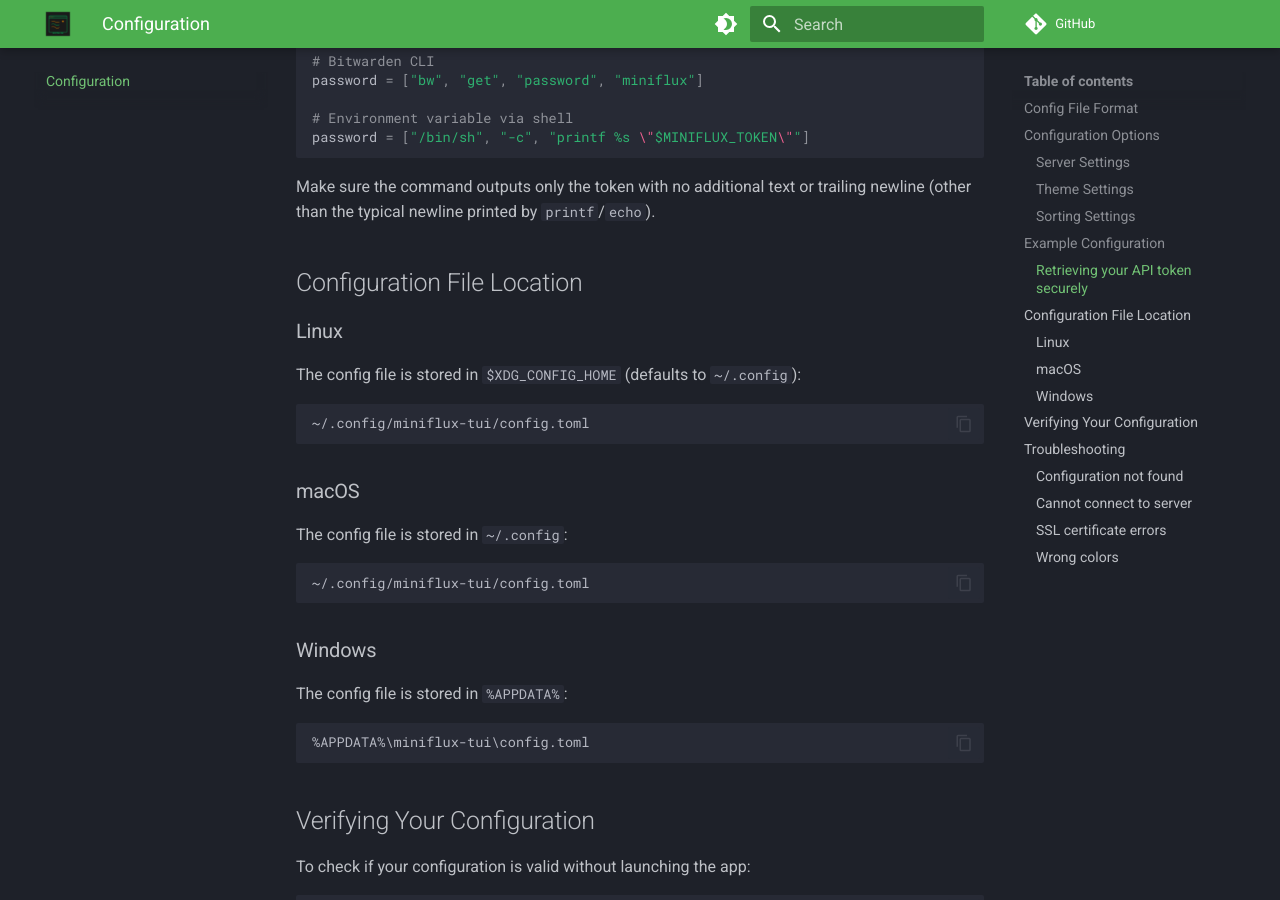
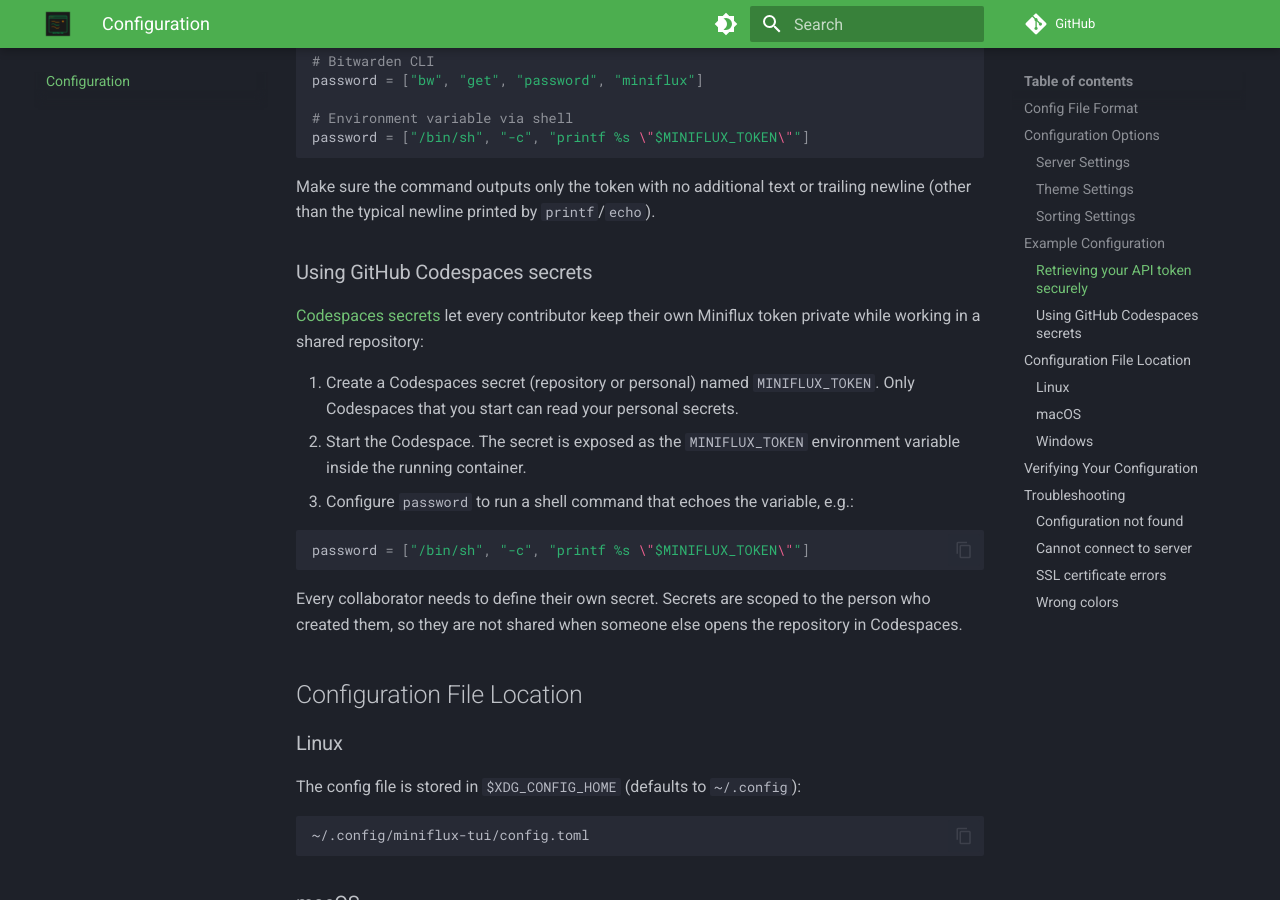
Before and after one commit to reuteras/miniflux-tui-py, an MkDocs documentation site: the page built from docs/configuration.md, in a window 1280 px wide and 900 px high, scrolled down 1851 px. Built offline with MkDocs 1.6.1 and Material for MkDocs 9.7.7, drawn with Linux system fonts in a browser that asks for light colours; comment, search, counter and statistics services are not loaded.

Commit message:
docs: document codespaces secrets

````diff
--- a/docs/configuration.md
+++ b/docs/configuration.md
@@ -86,6 +86,26 @@
 Make sure the command outputs only the token with no additional text or
 trailing newline (other than the typical newline printed by `printf`/`echo`).
 
+### Using GitHub Codespaces secrets
+
+[Codespaces secrets](https://docs.github.com/codespaces/managing-your-codespaces/managing-secrets-for-your-codespaces)
+let every contributor keep their own Miniflux token private while working in a
+shared repository:
+
+1. Create a Codespaces secret (repository or personal) named `MINIFLUX_TOKEN`.
+   Only Codespaces that you start can read your personal secrets.
+2. Start the Codespace. The secret is exposed as the `MINIFLUX_TOKEN`
+   environment variable inside the running container.
+3. Configure `password` to run a shell command that echoes the variable, e.g.:
+
+   ```toml
+   password = ["/bin/sh", "-c", "printf %s \"$MINIFLUX_TOKEN\""]
+   ```
+
+Every collaborator needs to define their own secret. Secrets are scoped to the
+person who created them, so they are not shared when someone else opens the
+repository in Codespaces.
+
 ## Configuration File Location
 
 ### Linux
````
Also changed, not shown: README.md (+30 -0 lines).
